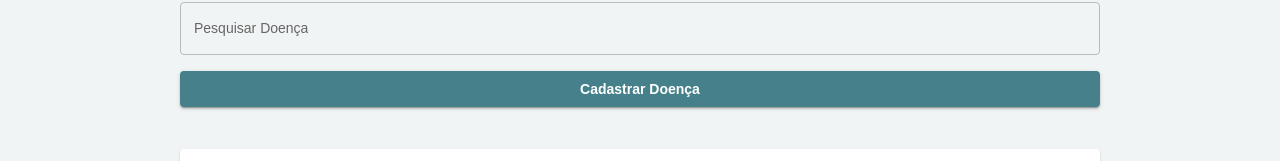
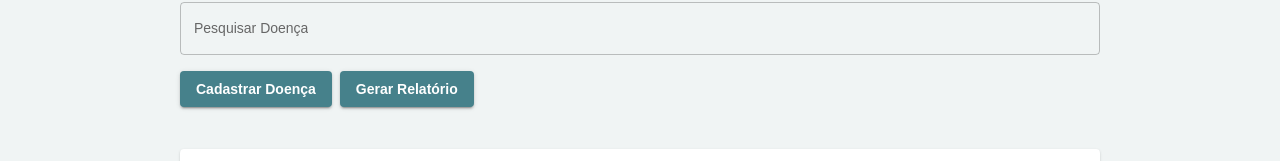
Before and after one commit to peudias/bd-lpr, a React (Create React App) app in the folder tp2/sadd-app/: page /doenca/1/1 in a window 1280 px wide. Shown: the part 197-358 px from the top of the page. Built offline with nearby package versions, Linux system fonts and the light colour scheme; no server answers; a web font is replaced by a local one.

Commit message:
feat[gerarRelatorio]: add geração de relatorio p pdf

```diff
--- a/tp2/sadd-app/src/modules/doenca/DoencaList/doencaListView.tsx
+++ b/tp2/sadd-app/src/modules/doenca/DoencaList/doencaListView.tsx
@@ -11,11 +11,62 @@ import { LoadingContainer } from "./doencaListViewStyle";
 import { useNavigate } from "react-router-dom";
 import { PageLayout } from "../../../ui/layout";
 import { TableLayoutDoenca } from "../../../ui/components";
+import jsPDF from "jspdf";
+import "jspdf-autotable";
 
 const DoencaListView = () => {
   const { todoList, loading, onAdd } = useContext(DoencaListControllerContext);
   const [searchTerm, setSearchTerm] = useState("");
   const navigate = useNavigate();
+
+  const gerarRelatorioPDF = () => {
+    const doc = new jsPDF();
+
+    const agora = new Date();
+    const dataAtual = agora.toLocaleDateString("pt-BR", {
+      day: "2-digit",
+      month: "2-digit",
+      year: "numeric",
+    });
+    const horaAtual = agora.toLocaleTimeString("pt-BR", {
+      hour: "2-digit",
+      minute: "2-digit",
+    });
+
+    doc.text(
+      `Relatório de Doenças - Hora da impressão: ${dataAtual} às ${horaAtual}`,
+      20,
+      20
+    );
+
+    const body = todoList.map((doenca) => [
+      doenca.nome_tecnico,
+      doenca.CID,
+      doenca.patogeno.nome_cientifico,
+      doenca.patogeno.tipo,
+      doenca.nomes_populares?.join(", ") || "Nenhum",
+    ]);
+
+    doc.autoTable({
+      startY: 30,
+      head: [
+        [
+          "Nome Técnico",
+          "CID",
+          "Patógeno",
+          "Tipo de Patógeno",
+          "Nomes Populares",
+        ],
+      ],
+      body: body,
+    });
+
+    const dataHoraFormatada = `${agora
+      .toLocaleDateString("pt-BR")
+      .replace(/\//g, "-")}_${agora.getHours()}-${agora.getMinutes()}`;
+
+    doc.save(`relatorio_doencas_${dataHoraFormatada}.pdf`);
+  };
 
   const pesquisarDoencas = todoList.filter((doenca) => {
     const searchLower = searchTerm.toLowerCase();
@@ -48,9 +99,14 @@ const DoencaListView = () => {
         onChange={(e) => setSearchTerm(e.target.value)}
         sx={{ marginBottom: "16px", flex: 1 }}
       />
-      <Button variant="contained" color="primary" onClick={onAdd}>
-        Cadastrar Doença
-      </Button>
+      <Box sx={{ display: "flex", gap: "8px" }}>
+        <Button variant="contained" color="primary" onClick={onAdd}>
+          Cadastrar Doença
+        </Button>
+        <Button variant="contained" color="primary" onClick={gerarRelatorioPDF}>
+          Gerar Relatório
+        </Button>
+      </Box>
     </Box>
   );
 
```
Also changed, not shown: tp2/sadd-app/src/libs/typings.ts (+5 -7 lines), 1 other file (tests, documents, lock files or other folders).
